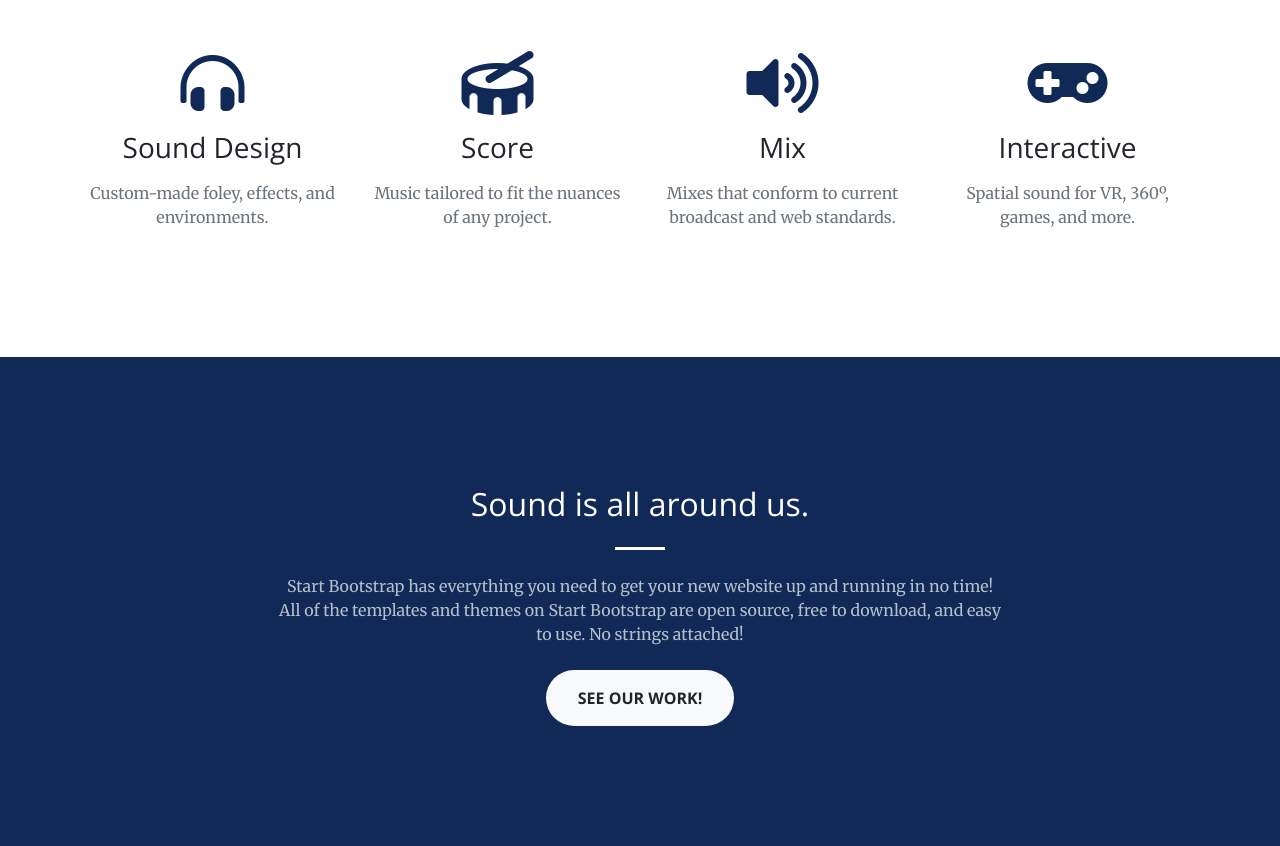
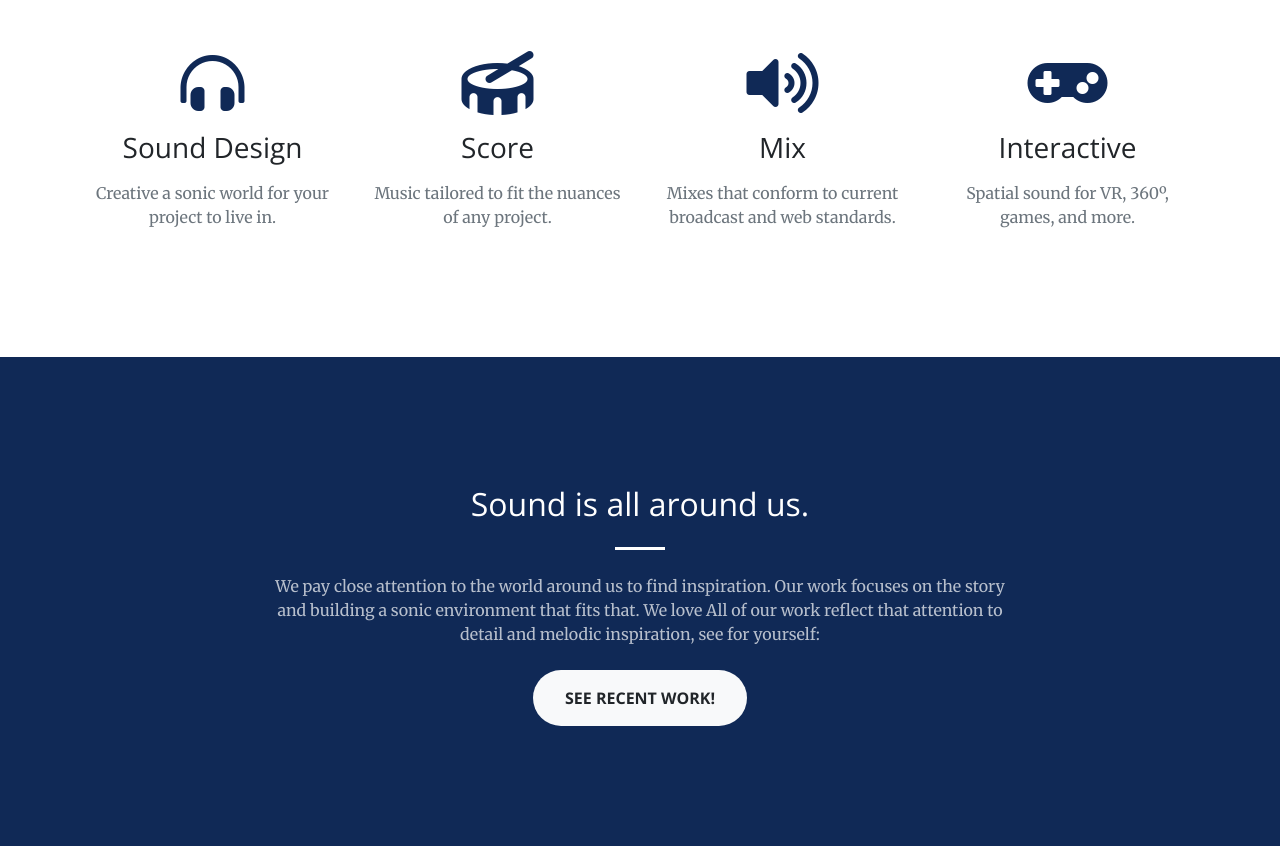
Before and after one commit to drewsiner/drewsiner.github.io, a website: page index.html in a window 1280 px wide. Shown: the part 1014-1860 px from the top of the page. Drawn offline with nearby package versions, Linux system fonts and the light colour scheme.

Commit message:
content update
9/27/18 8:35 update

```diff
--- a/index.html
+++ b/index.html
@@ -93,7 +93,7 @@
               <!--<i class="fas fa-4x fa-gem text-primary mb-3 sr-icon-1"></i>-->
               <i class="fas fa-4x fa-headphones-alt text-primary mb-3 sr-icon-1"></i>
               <h3 class="mb-3">Sound Design</h3>
-              <p class="text-muted mb-0">Custom-made foley, effects, and environments.</p>
+              <p class="text-muted mb-0">Creative a sonic world for your project to live in.</p>
             </div>
           </div>
           <div class="col-lg-3 col-md-6 text-center">
@@ -128,8 +128,8 @@
           <div class="col-lg-8 mx-auto text-center">
             <h2 class="section-heading text-white">Sound is all around us.</h2>
             <hr class="light my-4">
-            <p class="text-faded mb-4">Start Bootstrap has everything you need to get your new website up and running in no time! All of the templates and themes on Start Bootstrap are open source, free to download, and easy to use. No strings attached!</p>
-            <a class="btn btn-light btn-xl js-scroll-trigger" href="#portfolio">See our work!</a>
+            <p class="text-faded mb-4">We pay close attention to the world around us to find inspiration. Our work focuses on the story and building a sonic environment that fits that. We love All of our work reflect that attention to detail and melodic inspiration, see for yourself: </p>
+            <a class="btn btn-light btn-xl js-scroll-trigger" href="#portfolio">See recent work!</a>
           </div>
         </div>
       </div>
@@ -244,7 +244,7 @@
           <div class="col-lg-6">
             <h2 class="section-heading contact-message">Let's Work Together!</h2>
 
-            <p class="mb-5">Based in Los Angeles. Here is a sentence descirbing me who started this brand. Wow we really like doing big things and wanna do big things but with you and not without you. Give us a call or send us an email and we will get back to you as soon as possible!</p>
+            <p class="mb-5">Starset Sound was founded by Andrew Siner and is based in Los Angeles. We would love to hear about your project. Send us an email and we will get back to you as soon as possible!</p>
           </div>
           <div class="col-lg-6">
             <div class="form-group">
@@ -263,7 +263,6 @@
         <div class="row">
           <div class="col-sm-12" >
             <a href="https://www.instagram.com/starsetsound/" target="_blank" class="fa fa-instagram sr-contact-1"></a>
-            <!--a href="#" class="fa fa-soundcloud"></a>-->
             <a href="mailto:drew.siner@gmail.com" class="fa fa-envelope sr-contact-2"></a>
             <a href="tel:317-374-0409" class="fa fa-phone sr-contact-3"></a>
          </div>
```
